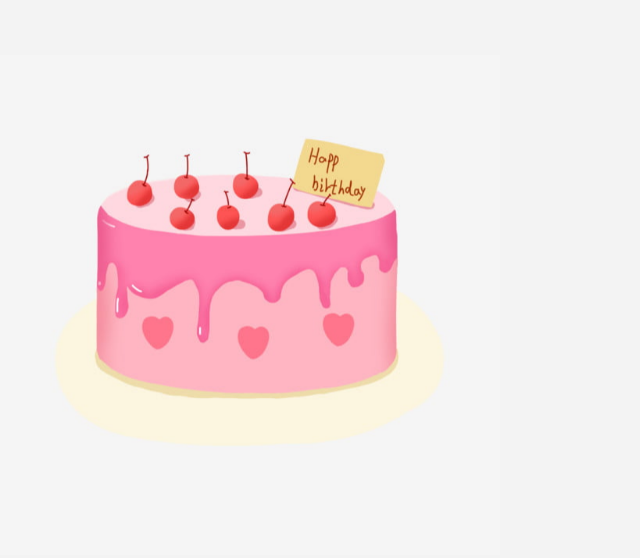
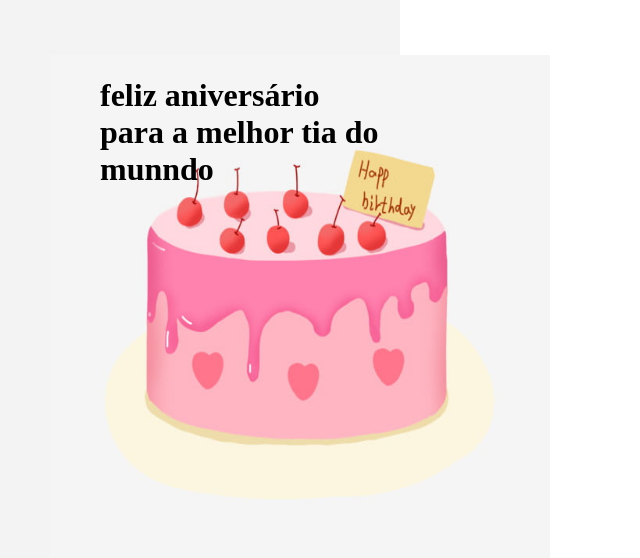
Before and after one commit to thiagoRamos26/feliz_aniversario, a plain HTML site: page index.html in a window 1280 px wide. Shown: the whole page, without its empty margins (0-640 px from the left). Drawn offline with Linux system fonts and the light colour scheme.

Commit message:
Add files via upload

```diff
--- a/casi.css
+++ b/casi.css
@@ -2,6 +2,8 @@
     margin: 0;
     padding: 0;
     box-sizing: border-box;
+    overflow: ease;
+    max-width: 400px;
 }
 .tudo {
     height: 100vh;
@@ -37,12 +39,18 @@
 }
 .fipli-card-front-img{
     margin-top: 55px;
-    max-width: 500px;
+    max-width: 400px;
+    width: 400px;
 }
 .fipli-card-black-img{
     max-width: 500px;
     margin-top: 55px;
+    height:  567.58px;
 }
 .fipli-card-back{
-    margin-left: -200px;
+    margin-left: -150px;
 }
+.tex {
+    margin-left: 50px;
+    margin-top: -550px;
+}
--- a/index.html
+++ b/index.html
@@ -15,6 +15,7 @@
                 </div>
                 <div class="fipli-card-back">
                     <img src="pngtree-pink-cake-delicious-cake-beautiful-cake-pink-heart-png-image_401552.jpg" class="fipli-card-black-img" alt="bolo">
+                    <div class="tex"><h1><div class="t">feliz aniversário</div>para a melhor tia do munndo</h1></div>
                 </div>
             </div>
         </div>
```
